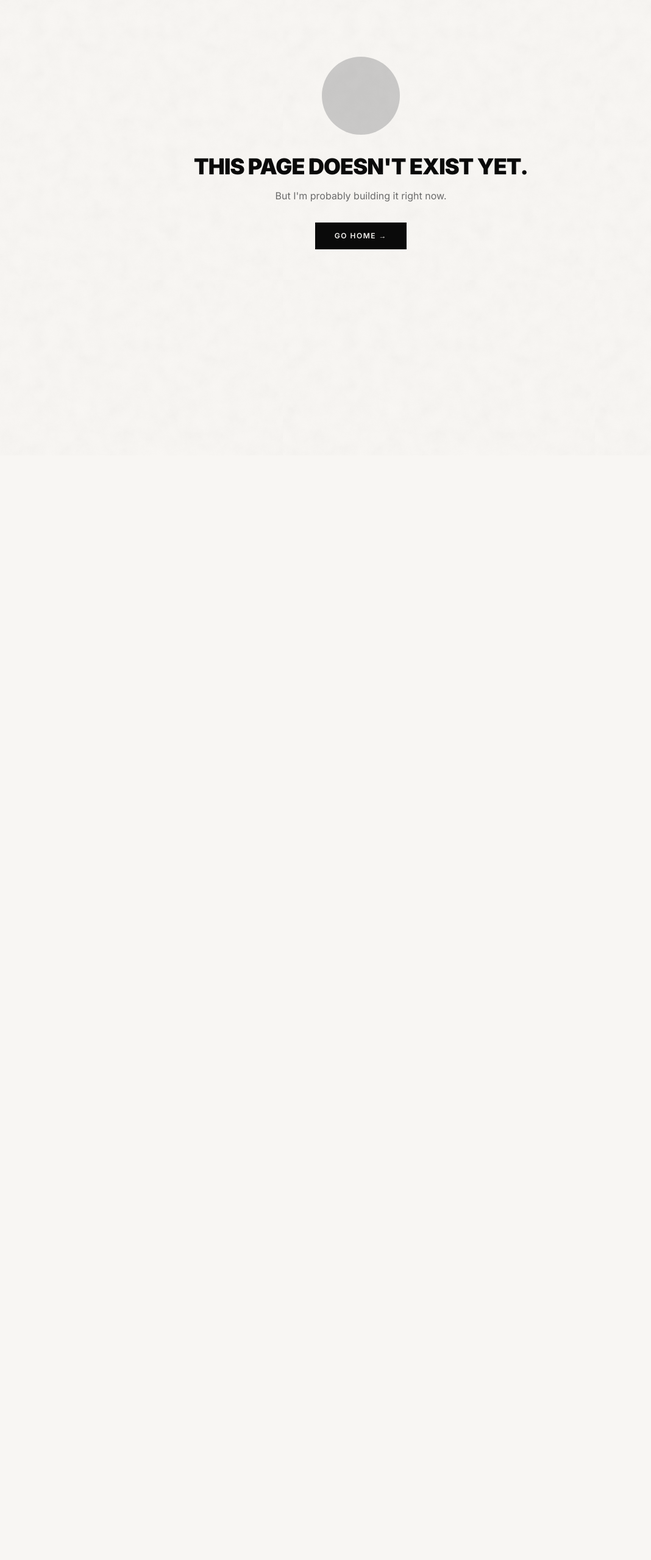
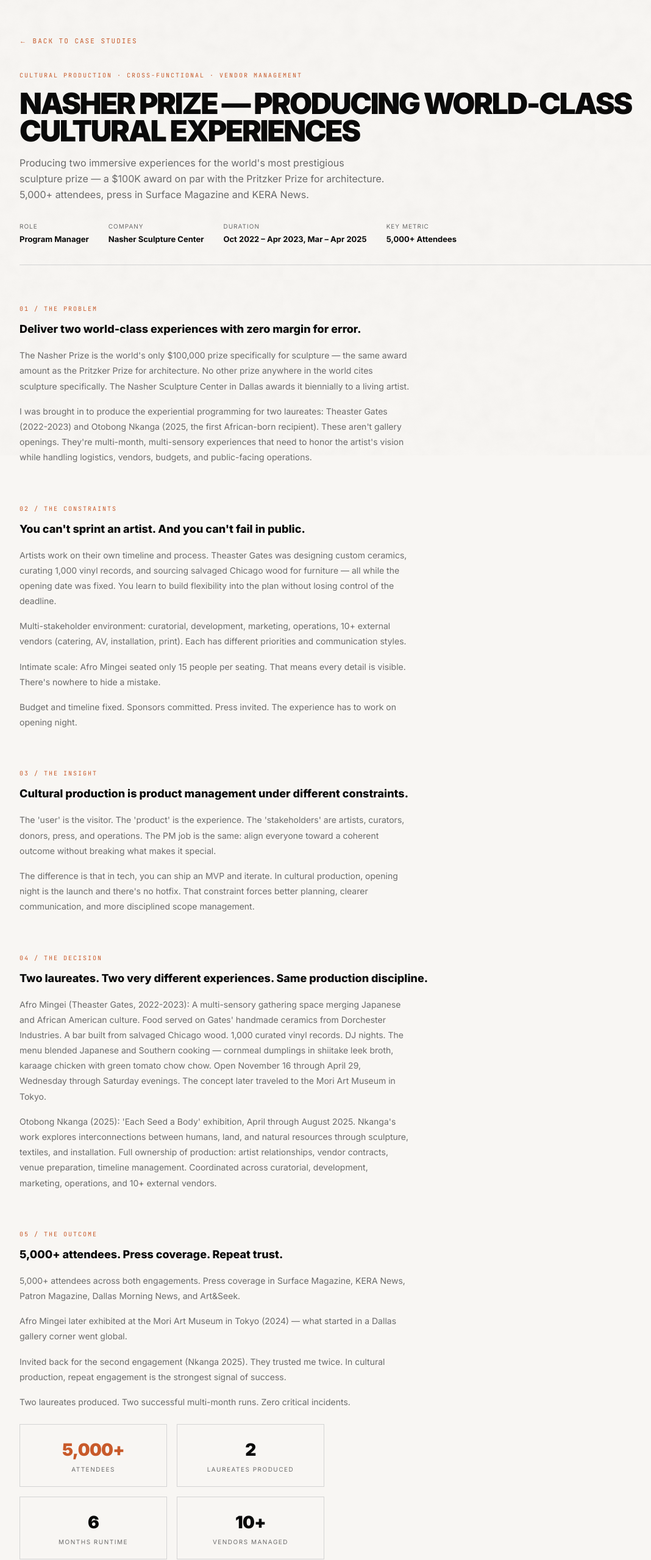
Before and after one commit to Jeromonsele/jj-portfolio, a Next.js app: page /case-studies/nasher in a window 1280 px wide. Before the commit this address had no page. Shown: the part 53-2612 px from the top of the page at 61% size, without its empty margins (48-1116 px from the left). Before the commit the page ends 800 px from the top, so only its background shows below. Built offline with nearby package versions, Linux system fonts and the light colour scheme; grey boxes are pictures that could not be loaded.

Commit message:
feat: add 3 case study pages — ASG, Nasher, TVGHC
Co-Authored-By: Claude Opus 4.6 (1M context) <noreply@anthropic.com>

```diff
--- /dev/null
+++ b/src/app/case-studies/[slug]/page.tsx
@@ -0,0 +1,107 @@
+import { caseStudies } from "@/data/case-studies";
+import { notFound } from "next/navigation";
+import type { Metadata } from "next";
+import { Nav } from "@/components/Nav";
+import { Footer } from "@/components/Footer";
+import { CaseStudySection } from "@/components/CaseStudySection";
+import { MetricsGrid } from "@/components/MetricsGrid";
+import { CaseStudyNav } from "@/components/CaseStudyNav";
+
+export function generateStaticParams() {
+  return [{ slug: "asg" }, { slug: "nasher" }, { slug: "tvghc" }];
+}
+
+export async function generateMetadata({
+  params,
+}: {
+  params: Promise<{ slug: string }>;
+}): Promise<Metadata> {
+  const { slug } = await params;
+  const caseStudy = caseStudies.find((cs) => cs.slug === slug);
+  if (!caseStudy) return {};
+
+  return {
+    title: `${caseStudy.title} | Jordan Eromonsele`,
+    description: caseStudy.summary,
+  };
+}
+
+export default async function CaseStudyPage({
+  params,
+}: {
+  params: Promise<{ slug: string }>;
+}) {
+  const { slug } = await params;
+  const index = caseStudies.findIndex((cs) => cs.slug === slug);
+  if (index === -1) notFound();
+
+  const caseStudy = caseStudies[index];
+  const prev = index > 0 ? caseStudies[index - 1] : undefined;
+  const next =
+    index < caseStudies.length - 1 ? caseStudies[index + 1] : undefined;
+
+  const metaItems = [
+    { label: "Role", value: caseStudy.role },
+    { label: "Company", value: caseStudy.company },
+    { label: "Duration", value: caseStudy.duration },
+    { label: "Key Metric", value: caseStudy.keyMetric },
+  ];
+
+  return (
+    <>
+      <Nav />
+      <main className="max-w-[1200px] mx-auto px-10 pt-28 pb-20">
+        <a
+          href="/#case-studies"
+          className="font-mono text-[11px] text-orange uppercase tracking-[2px] hover:text-black transition-colors mb-10 block"
+        >
+          &larr; Back to Case Studies
+        </a>
+
+        <p className="font-mono text-[10px] text-orange uppercase tracking-[2px] mb-4">
+          {caseStudy.tags.join(" · ")}
+        </p>
+
+        <h1 className="text-[clamp(2rem,4vw,3rem)] font-black uppercase tracking-tighter leading-[0.95] mb-4">
+          {caseStudy.title}
+        </h1>
+
+        <p className="text-brand-gray-600 max-w-[600px] leading-relaxed mb-8">
+          {caseStudy.summary}
+        </p>
+
+        <div className="flex flex-wrap gap-x-8 gap-y-3 mb-16 pb-8 border-b border-brand-gray-300">
+          {metaItems.map((item) => (
+            <div key={item.label}>
+              <div className="text-[10px] text-brand-gray-600 uppercase tracking-[1px]">
+                {item.label}
+              </div>
+              <div className="text-[13px] font-bold mt-1">{item.value}</div>
+            </div>
+          ))}
+        </div>
+
+        <div className="space-y-16">
+          {caseStudy.sections.map((section, i) => (
+            <div key={section.number}>
+              <CaseStudySection section={section} />
+              {i === 4 && (
+                <div className="mt-6">
+                  <MetricsGrid metrics={caseStudy.outcomeMetrics} />
+                </div>
+              )}
+            </div>
+          ))}
+        </div>
+
+        <CaseStudyNav
+          prevSlug={prev?.slug}
+          prevTitle={prev?.title}
+          nextSlug={next?.slug}
+          nextTitle={next?.title}
+        />
+      </main>
+      <Footer />
+    </>
+  );
+}
--- /dev/null
+++ b/src/components/CaseStudyNav.tsx
@@ -0,0 +1,40 @@
+export function CaseStudyNav({
+  prevSlug,
+  prevTitle,
+  nextSlug,
+  nextTitle,
+}: {
+  prevSlug?: string;
+  prevTitle?: string;
+  nextSlug?: string;
+  nextTitle?: string;
+}) {
+  return (
+    <div className="flex justify-between items-center border-t border-brand-gray-300 pt-8 mt-16">
+      <div>
+        {prevSlug && prevTitle && (
+          <a href={`/case-studies/${prevSlug}`} className="block group">
+            <span className="text-[10px] text-brand-gray-600 uppercase tracking-[1px]">
+              &larr; Previous
+            </span>
+            <div className="text-sm font-bold mt-1 group-hover:text-orange transition-colors">
+              {prevTitle}
+            </div>
+          </a>
+        )}
+      </div>
+      <div className="text-right">
+        {nextSlug && nextTitle && (
+          <a href={`/case-studies/${nextSlug}`} className="block group">
+            <span className="text-[10px] text-brand-gray-600 uppercase tracking-[1px]">
+              Next &rarr;
+            </span>
+            <div className="text-sm font-bold mt-1 group-hover:text-orange transition-colors">
+              {nextTitle}
+            </div>
+          </a>
+        )}
+      </div>
+    </div>
+  );
+}
--- /dev/null
+++ b/src/components/CaseStudySection.tsx
@@ -0,0 +1,48 @@
+import type { CaseStudySection as CaseStudySectionType } from "@/data/case-studies";
+
+export function CaseStudySection({
+  section,
+}: {
+  section: CaseStudySectionType;
+}) {
+  const paragraphs = section.body.split("\n\n");
+
+  return (
+    <section>
+      <p className="font-mono text-[10px] text-orange uppercase tracking-[2px] mb-3">
+        {section.number} / {section.label}
+      </p>
+      <h2 className="text-lg font-extrabold mb-4">{section.headline}</h2>
+      <div className="text-[14px] text-brand-gray-600 leading-[1.8] max-w-[640px]">
+        {paragraphs.map((paragraph, i) => (
+          <p key={i} className="mb-4">
+            {paragraph}
+          </p>
+        ))}
+      </div>
+
+      {section.visual?.type === "grid" && (
+        <div className="grid grid-cols-2 md:grid-cols-3 gap-3 my-6">
+          {section.visual.items.map((item) => (
+            <div
+              key={item.label}
+              className="border border-brand-gray-300 p-4 text-center"
+            >
+              {item.value && (
+                <div className="text-[10px] text-orange font-mono">
+                  {item.value}
+                </div>
+              )}
+              <div className="text-[12px] font-bold mt-1">{item.label}</div>
+              {item.sublabel && (
+                <div className="text-[10px] text-brand-gray-600 mt-0.5">
+                  {item.sublabel}
+                </div>
+              )}
+            </div>
+          ))}
+        </div>
+      )}
+    </section>
+  );
+}
--- /dev/null
+++ b/src/components/MetricsGrid.tsx
@@ -0,0 +1,25 @@
+import type { CaseStudyMetric } from "@/data/case-studies";
+
+export function MetricsGrid({ metrics }: { metrics: CaseStudyMetric[] }) {
+  return (
+    <div className="grid grid-cols-2 gap-4 max-w-[500px]">
+      {metrics.map((metric, i) => (
+        <div
+          key={metric.label}
+          className="border border-brand-gray-300 p-5 text-center"
+        >
+          <div
+            className={`text-[28px] font-black tracking-tight ${
+              i === 0 ? "text-orange" : ""
+            }`}
+          >
+            {metric.value}
+          </div>
+          <div className="text-[10px] text-brand-gray-600 uppercase tracking-[1.5px] mt-1">
+            {metric.label}
+          </div>
+        </div>
+      ))}
+    </div>
+  );
+}
```
